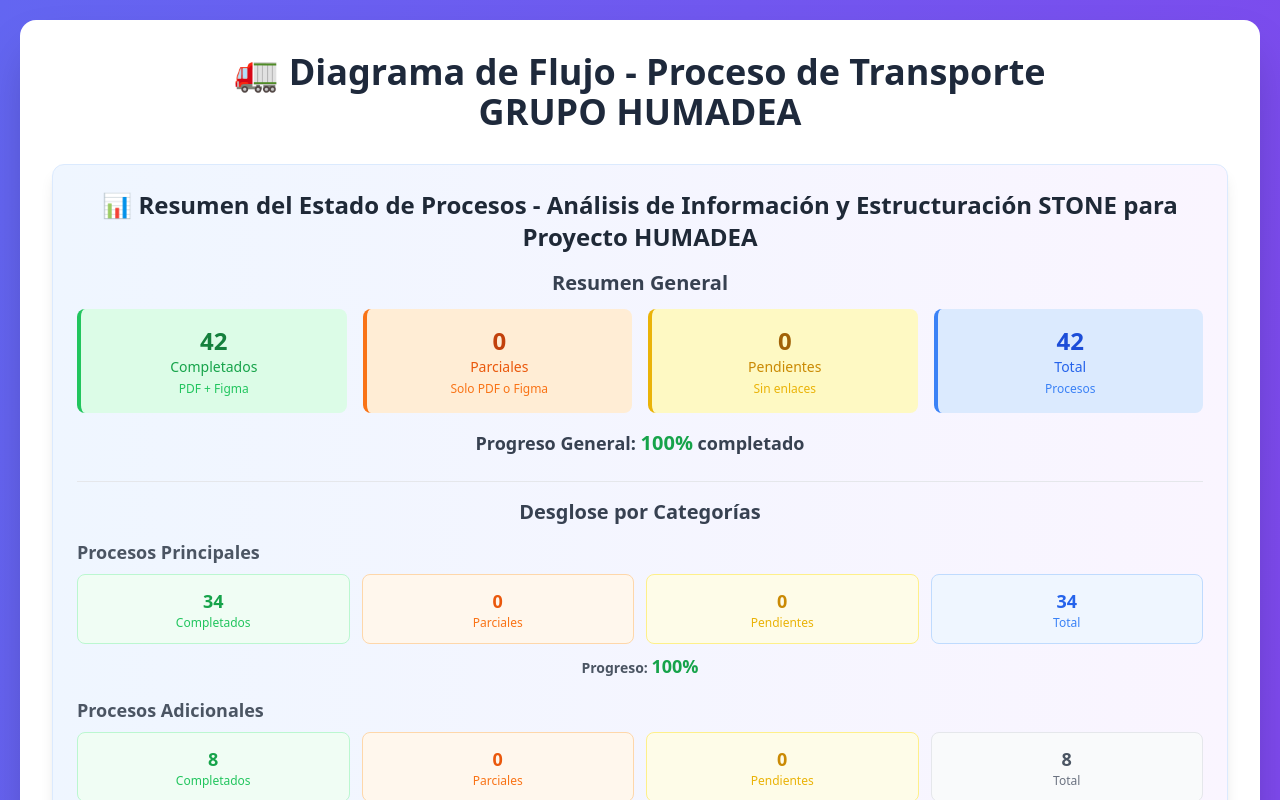
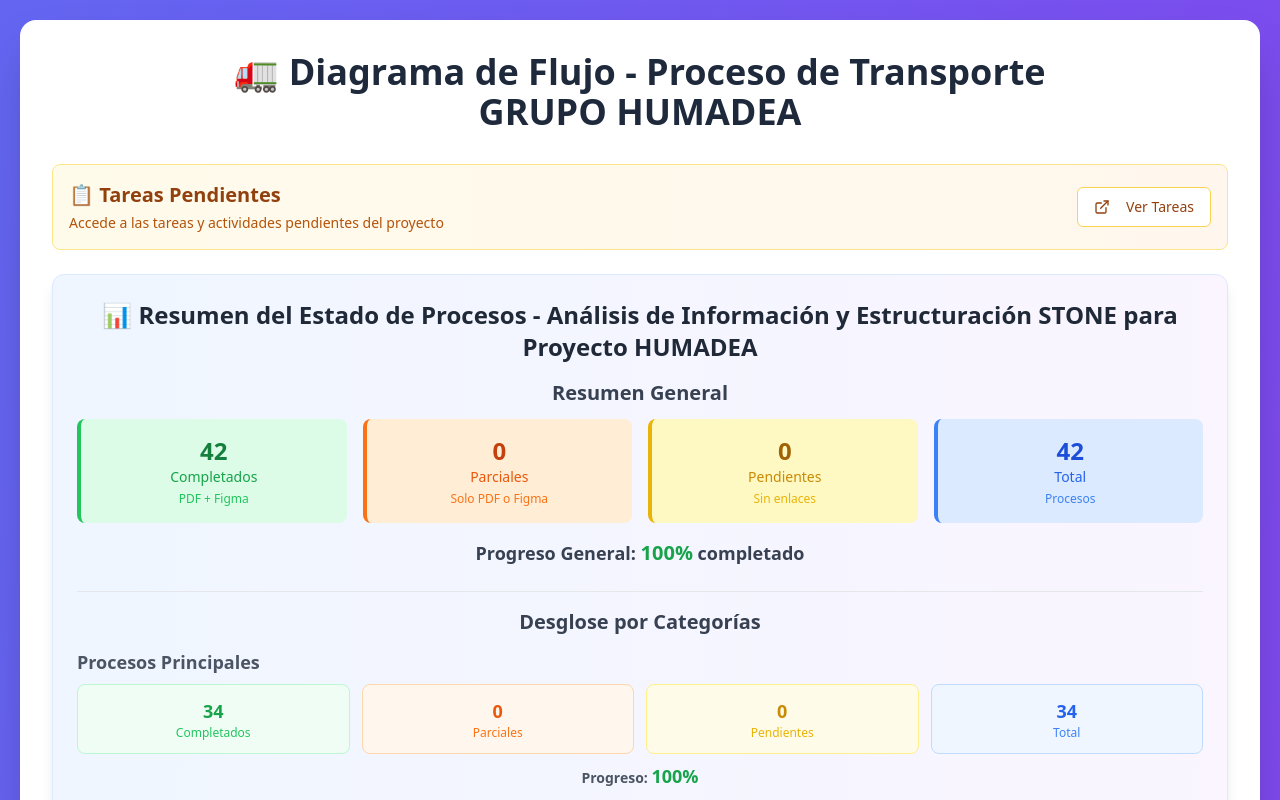
Before and after one commit to freddyvasquezstone/process-visual-linker-774a5285, a React (Vite) app: page / in a window 1280 px wide. Shown: the top 800 px of the page. Built offline with nearby package versions, Linux system fonts and the light colour scheme.

Commit message:
Add "Tareas" link
Add a new link option for "Tareas" (Tasks) above the general summary. This link will allow users to navigate to pending tasks.

```diff
--- a/src/components/ProcessFlowDiagram.tsx
+++ b/src/components/ProcessFlowDiagram.tsx
@@ -6,6 +6,7 @@ import Legend from './Legend';
 import Summary from './Summary';
 import ExcludedProcesses from './ExcludedProcesses';
 import ResponsibleBreakdown from './ResponsibleBreakdown';
+import TasksSection from './TasksSection';
 import { Phase, Process } from '../types/process';
 import { Tabs, TabsContent, TabsList, TabsTrigger } from "@/components/ui/tabs";
 
@@ -75,6 +76,7 @@ const ProcessFlowDiagram = () => {
 
         </h1>
 
+        <TasksSection />
         <Summary />
         <ResponsibleBreakdown />
 
--- /dev/null
+++ b/src/components/TasksSection.tsx
@@ -0,0 +1,33 @@
+import React from 'react';
+import { Button } from '@/components/ui/button';
+import { ExternalLink } from 'lucide-react';
+
+const TasksSection = () => {
+  // Link configurable para las tareas pendientes
+  const tasksLink = 'https://example.com/tareas-pendientes'; // Cambiar por el link real
+
+  return (
+    <div className="mb-6 p-4 bg-gradient-to-r from-amber-50 to-orange-50 rounded-lg border border-amber-200">
+      <div className="flex items-center justify-between">
+        <div>
+          <h2 className="text-xl font-bold text-amber-800 mb-1">
+            📋 Tareas Pendientes
+          </h2>
+          <p className="text-amber-700 text-sm">
+            Accede a las tareas y actividades pendientes del proyecto
+          </p>
+        </div>
+        <Button
+          variant="outline"
+          className="bg-white hover:bg-amber-50 border-amber-300 text-amber-800 hover:text-amber-900"
+          onClick={() => window.open(tasksLink, '_blank')}
+        >
+          <ExternalLink className="w-4 h-4 mr-2" />
+          Ver Tareas
+        </Button>
+      </div>
+    </div>
+  );
+};
+
+export default TasksSection;
```
